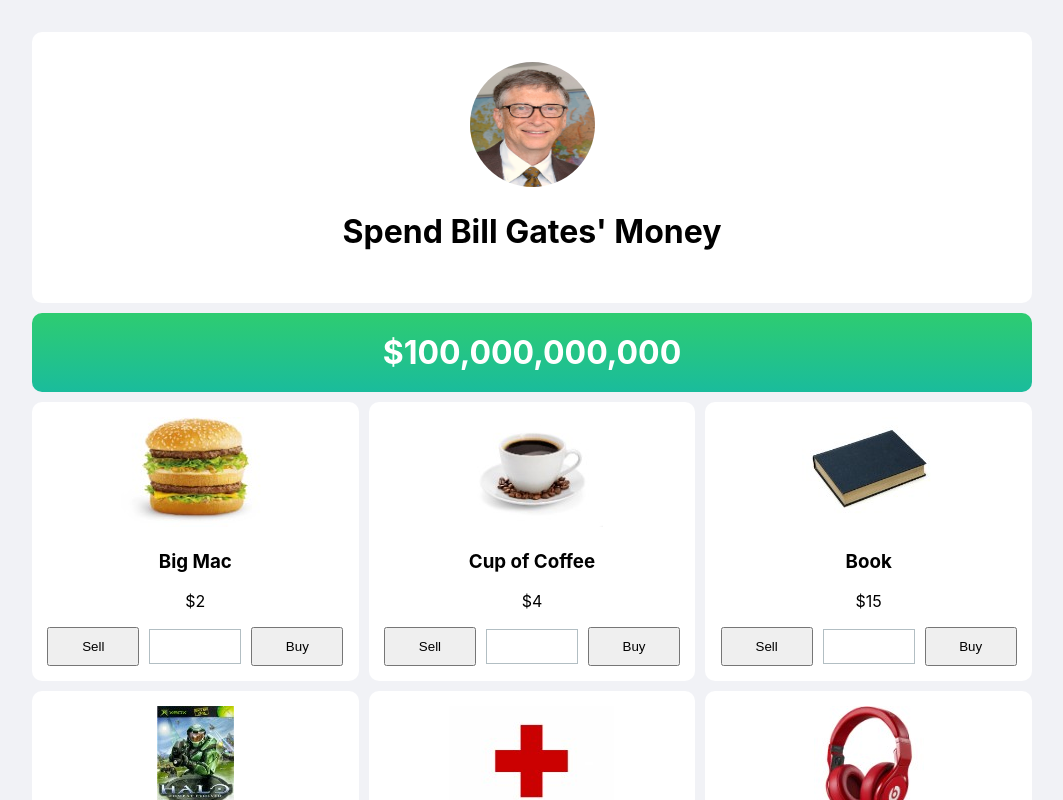
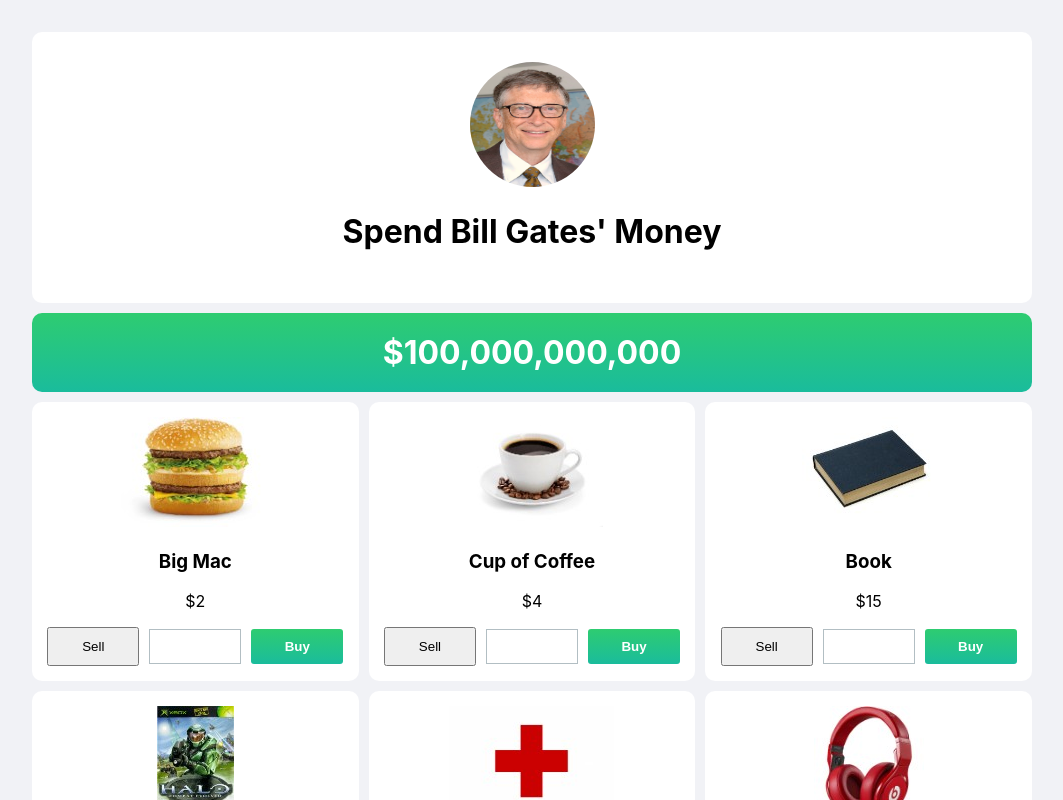
Before and after one commit to enesergun/spend-bill-gates-money, a React (Create React App) app: page / in a window 1280 px wide. Shown: the top 800 px of the page, without its empty margins (108-1171 px from the left). Built offline with nearby package versions, Linux system fonts and the light colour scheme.

Commit message:
buy button styled

```diff
--- a/src/App.css
+++ b/src/App.css
@@ -50,3 +50,14 @@
   width: 66px;
   margin: 0 10px;
 }
+
+.buyButton {
+  background: linear-gradient(180deg,#2ecc71,#1abc9c);
+  border: none;
+  border-radius: 3px;
+  font-weight: 700;
+  color: #fff;
+  padding: 10px 12px;
+  cursor: pointer;
+
+}
--- a/src/components/Products.js
+++ b/src/components/Products.js
@@ -1,5 +1,6 @@
 import React from 'react';
 import items from '../assets/data.js';
+import "../App.css"
 
 function importAll(r) {
     let images = {};
@@ -27,7 +28,7 @@
               <form action="">
                 <button>Sell</button>
                 <input type="number" name="" id="" />
-                <button>Buy</button>
+                <button class="buyButton">Buy</button>
               </form>
             </div>
             ))
```
